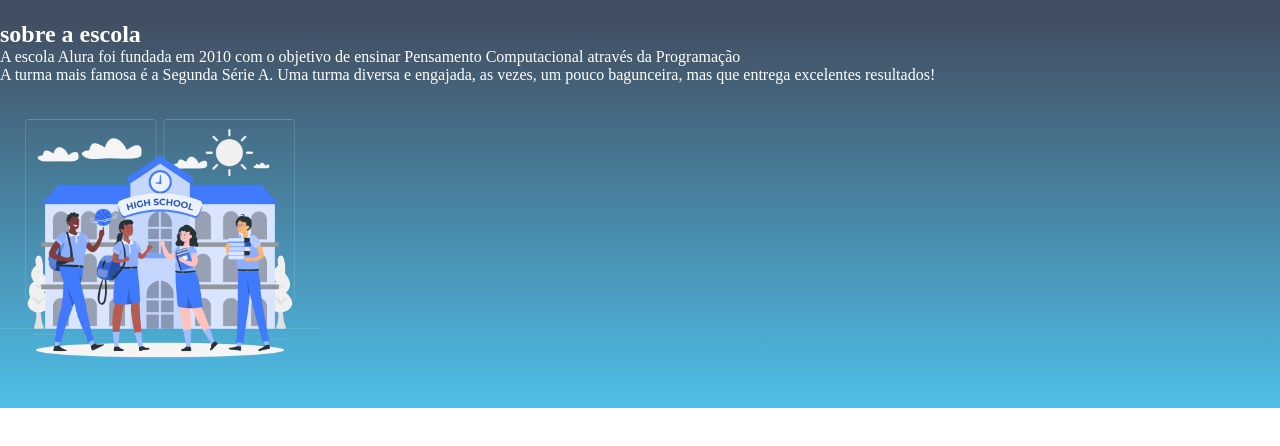
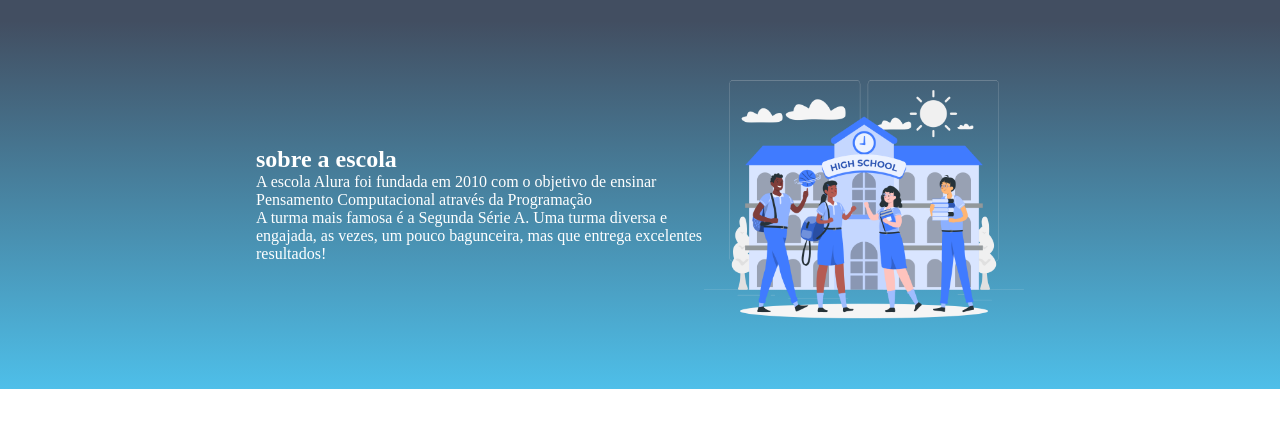
Before and after one commit to txrph/projeto-de-vida-, a plain HTML site: page index.html in a window 1280 px wide. Shown: the part 86-532 px from the top of the page. Drawn offline with Linux system fonts and the light colour scheme.

Commit message:
Add files via upload

```diff
--- a/index.html
+++ b/index.html
@@ -16,10 +16,13 @@
     </header >
 
     <section class="escola">
-        <h2 class="escola-titlo">sobre a escola</h2>
-        <p class="escola-texto-um">A escola Alura foi fundada em 2010 com o objetivo de ensinar Pensamento Computacional através da Programação</p>
-        <p class="escola-texto-dois">A turma mais famosa é a Segunda Série A. Uma turma diversa e engajada, as vezes, um pouco bagunceira, mas que entrega excelentes resultados!</p>
-        <img class="escola-imagem" src="imagem escola.png" alt="Professora no quadro">
+        <div class="escola-div-conteudo">
+            <h2 class="escola-titlo">sobre a escola</h2>
+            <p class="escola-texto-um">A escola Alura foi fundada em 2010 com o objetivo de ensinar Pensamento Computacional através da Programação</p>
+            <p class="escola-texto-dois">A turma mais famosa é a Segunda Série A. Uma turma diversa e engajada, as vezes, um pouco bagunceira, mas que entrega excelentes resultados!</p>
+            </div>
+            <img class="escola-imagem" src="imagem escola.png" alt="Professora no quadro">
     </section>
+
 </body>
 </html>
--- a/style.css
+++ b/style.css
@@ -28,4 +28,15 @@
 .escola{
     background-image: linear-gradient( #424E61,#4EbfE9);
     color: white;
+    display: flex;
+    justify-content: center;
+    align-items: center;
+    padding: 24px 0;
 }
+
+.escola-div-conteudo{
+    width: 35%;
+}
+.escola-titulo{
+    padding: 50px 0;
+}
```
